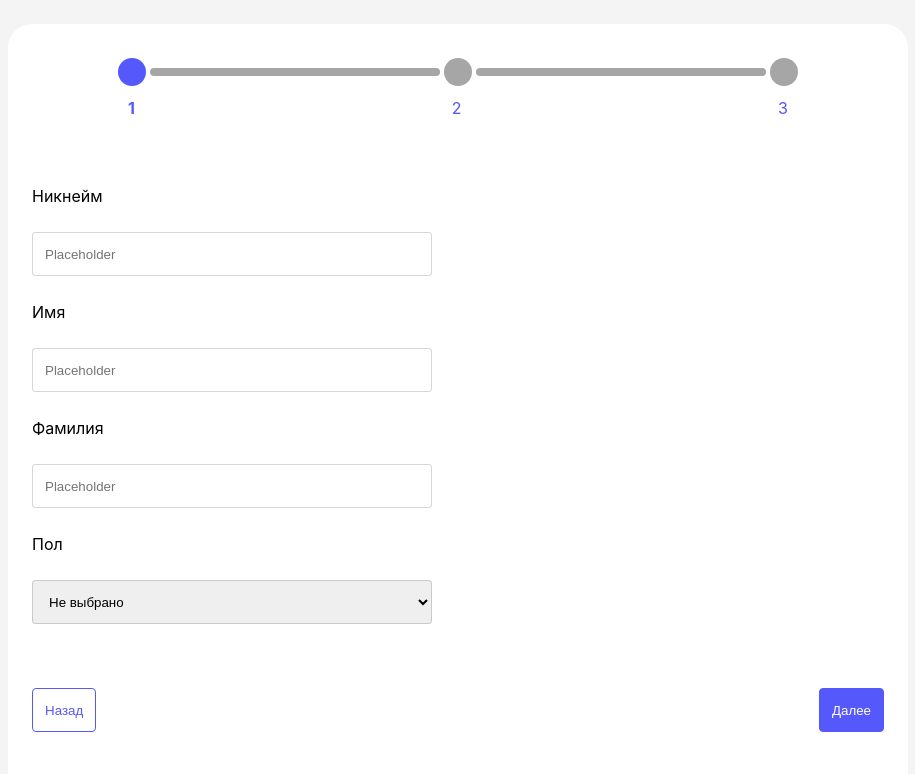
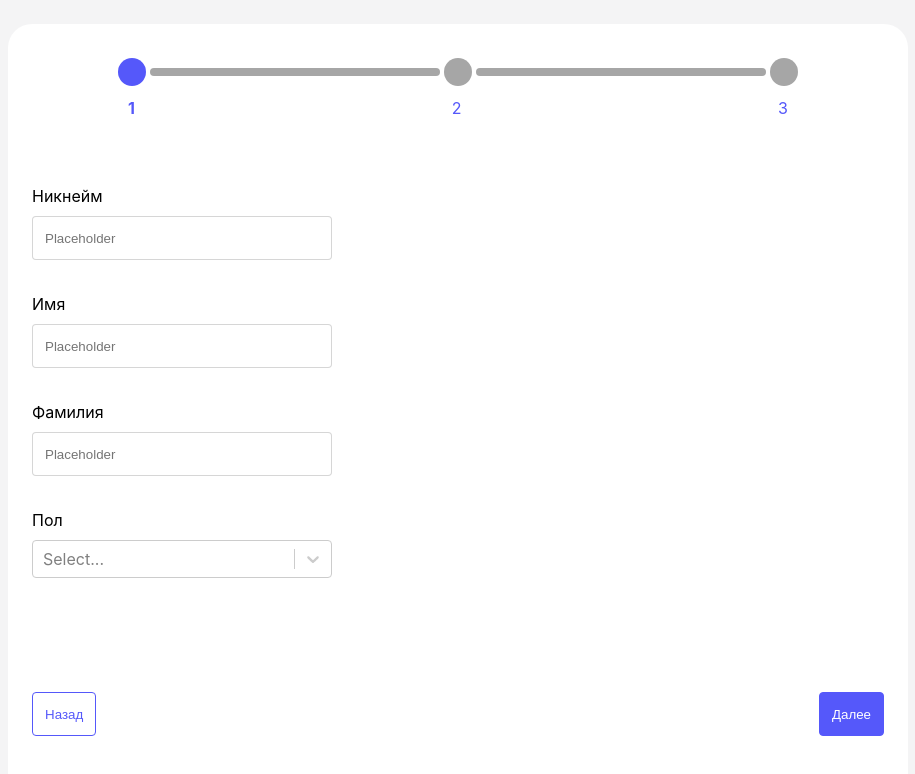
Before and after one commit to KillReal63/RegForm, a React (Vite) app: page /profile in a window 1280 px wide. Shown: the top 774 px of the page, without its empty margins (182-1097 px from the left). Built offline with nearby package versions, Linux system fonts and the light colour scheme.

Commit message:
end profile page

```diff
--- a/package.json
+++ b/package.json
@@ -16,6 +16,7 @@
     "react-dom": "^18.2.0",
     "react-hook-form": "^7.49.2",
     "react-router-dom": "^6.21.1",
+    "react-select": "^5.8.0",
     "yup": "^1.3.3"
   },
   "devDependencies": {
--- a/src/pages/Profile/Profile.module.css
+++ b/src/pages/Profile/Profile.module.css
@@ -3,7 +3,7 @@
   flex-direction: column;
   align-items: center;
   width: 900px;
-  background-color: #FFFFFF;
+  background-color: #ffffff;
   border-radius: 24px;
   padding: 24px 24px 0 24px;
   margin-top: 24px;
@@ -16,13 +16,18 @@
   gap: 24px;
   margin: 64px 0;
 }
+
+.input {
+  display: flex;
+  flex-direction: column;
+  width: 300px;
+}
+
 .select {
   max-width: 400px;
   height: 44px;
-  border: 1px solid #00000029;
   border-radius: 4px;
-  padding: 12px;
-  box-sizing: border-box;
+  margin-top: 8px;
 }
 
 .footer {
--- a/src/pages/Profile/Profile.tsx
+++ b/src/pages/Profile/Profile.tsx
@@ -3,43 +3,129 @@ import Input from '../../ui/Input/Input';
 import Button from '../../ui/Button/Button';
 import FormStepper from '../../ui/FormStepper/FormStepper';
 import { useNavigate } from 'react-router-dom';
-import { useForm } from 'react-hook-form';
-import * as yup from 'yup'
+import { useForm, Controller } from 'react-hook-form';
+import { yupResolver } from '@hookform/resolvers/yup';
+import * as yup from 'yup';
+import Select from 'react-select';
+
+type Data = {
+  nickName: string;
+  firstName: string;
+  lastName: string;
+  gender: { value: string; label: string };
+};
+
+const schema = yup
+  .object({
+    nickName: yup
+      .string()
+      .required('Обязательное поле')
+      .matches(/^[a-zA-Zа-яА-Я0-9]+$/, 'Спец. символы запрещены')
+      .max(30),
+    firstName: yup
+      .string()
+      .required('Обязательное поле')
+      .matches(/^[a-zA-Zа-яА-Я]+$/, 'Только буквы')
+      .max(50),
+    lastName: yup
+      .string()
+      .required('Обязательное поле')
+      .matches(/^[a-zA-Zа-яА-Я]+$/, 'Только буквы')
+      .max(50),
+    gender: yup
+      .object({
+        value: yup.string().required('Please select a gender'),
+        label: yup.string().required(),
+      })
+      .required(),
+  })
+  .required();
 
 const Profile = () => {
   const navigate = useNavigate();
 
-  const { register, handleSubmit } = useForm();
+  const {
+    control,
+    handleSubmit,
+    formState: { errors },
+  } = useForm({
+    resolver: yupResolver(schema),
+  });
 
-  const onSubmit = (data: {}) => {
+  console.log(errors, 'errors');
+
+  const onSubmit = (data: Data) => {
+    console.log(data, 'data');
     navigate('/advantages');
-    console.log(data);
+  };
+
+  const handleNextClick = () => {
+    handleSubmit(onSubmit)();
   };
 
   return (
     <div className={styles.main}>
       <FormStepper />
       <form className={styles.form}>
-        <label>Никнейм</label>
-        <Input type='text' placeholder='Placeholder' />
-        <label>Имя</label>
-        <Input type='text' placeholder='Placeholder' />
-        <label>Фамилия</label>
-        <Input type='text' placeholder='Placeholder' />
-        <label>Пол</label>
-        <select className={styles.select}>
-          <option value='no-select' disabled selected>
-            Не выбрано
-          </option>
-          <option value='male'>мужской</option>
-          <option value='female'>женский</option>
-        </select>
+        <div className={styles.input}>
+          <label>Никнейм</label>
+          <Controller
+            name='nickName'
+            control={control}
+            defaultValue=''
+            render={({ field }) => (
+              <Input type='text' placeholder='Placeholder' {...field} />
+            )}
+          />
+          <p>{errors.nickName?.message}</p>
+        </div>
+        <div className={styles.input}>
+          <label>Имя</label>
+          <Controller
+            name='firstName'
+            control={control}
+            defaultValue=''
+            render={({ field }) => (
+              <Input type='text' placeholder='Placeholder' {...field} />
+            )}
+          />
+          <p>{errors.firstName?.message}</p>
+        </div>
+        <div className={styles.input}>
+          <label>Фамилия</label>
+          <Controller
+            name='lastName'
+            control={control}
+            defaultValue=''
+            render={({ field }) => (
+              <Input type='text' placeholder='Placeholder' {...field} />
+            )}
+          />
+          <p>{errors.lastName?.message}</p>
+        </div>
+        <div style={{ width: 300, height: 120 }}>
+          <label>Пол</label>
+          <Controller
+            name='gender'
+            control={control}
+            render={({ field }) => (
+              <Select
+                className={styles.select}
+                {...field}
+                options={[
+                  { value: 'man', label: 'Man' },
+                  { value: 'woman', label: 'Woman' },
+                ]}
+              />
+            )}
+          />
+        </div>
       </form>
       <div className={styles.footer}>
         <Button variant='back' onClick={() => navigate(-1)}>
           Назад
         </Button>
-        <Button variant='forward' onClick={handleSubmit(onSubmit)}>
+        <Button variant='forward' type='submit' onClick={handleNextClick}>
           Далее
         </Button>
       </div>
--- a/src/ui/Button/Button.tsx
+++ b/src/ui/Button/Button.tsx
@@ -4,6 +4,7 @@ import styles from './Button.module.css';
 interface Props {
   onClick?: () => void;
   variant?: string;
+  type?: string;
 }
 
 const Button: FC<PropsWithChildren<Props>> = ({
--- a/src/ui/Input/Input.module.css
+++ b/src/ui/Input/Input.module.css
@@ -4,5 +4,6 @@
   border: 1px solid #00000029;
   border-radius: 4px;
   padding: 12px;
+  margin: 8px 0;
   box-sizing: border-box;
 }
```
Also changed, not shown: 1 other file (tests, documents, lock files or other folders).
